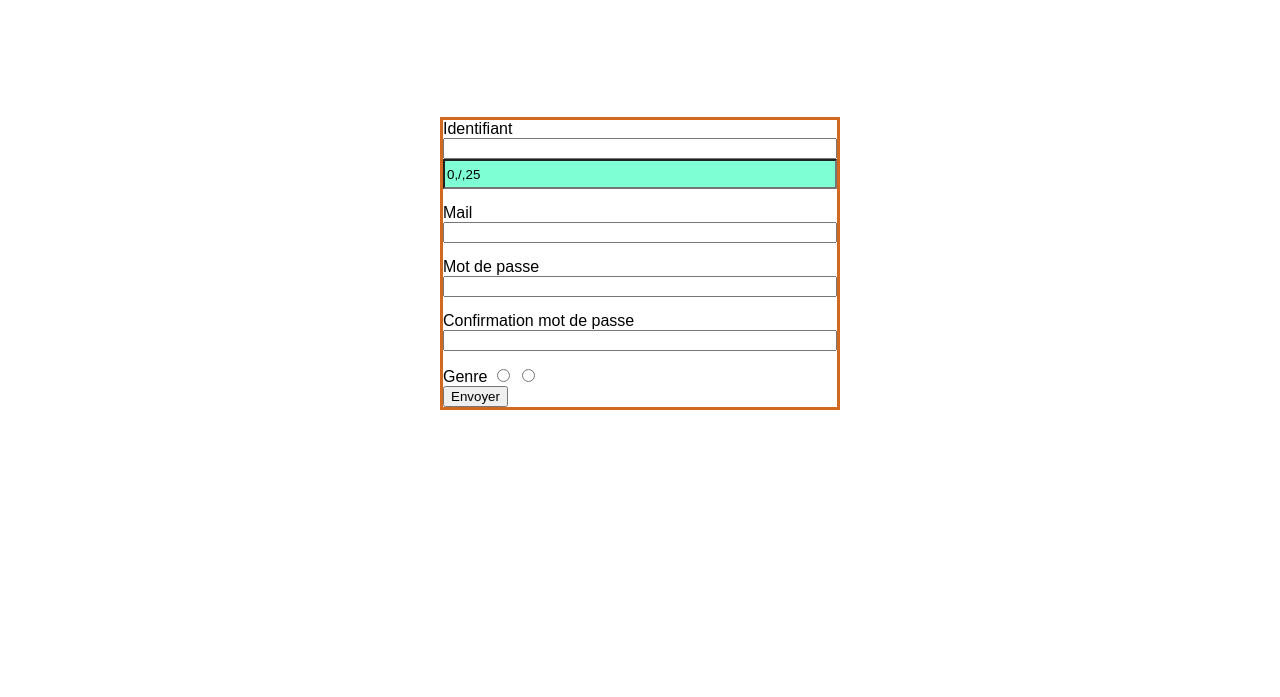
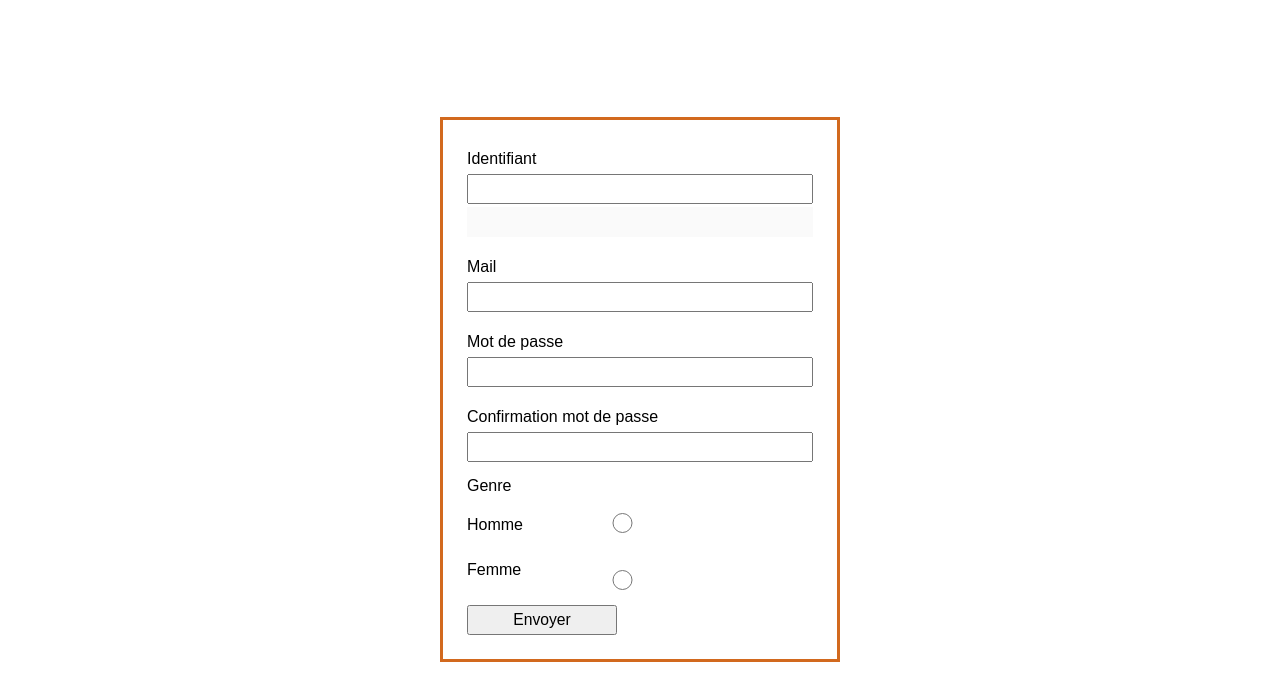
Before and after one commit to dadinod/Formulaire, a plain HTML site: page index.html in a window 1280 px wide. Shown: the part 103-800 px from the top of the page. Drawn offline with Linux system fonts and the light colour scheme.

Commit message:
dernier tour

```diff
--- a/form.js
+++ b/form.js
@@ -1,10 +1,113 @@
 
-(function(a,b){
+function identity(){
     var ident = document.getElementById("ident");
     var compte = document.getElementById("compte");
     var a = ident.value.length;
     var b = 25;
 
-    compte.value = [a,'/',b];
+    compte.value = [a+'/'+b];
     ident.maxLength = 25;
+}
+
+(function validateMdp() {
+    var mdp = document.getElementById("mdp");
+    var security = 0;
+
+    if (security == 1){
+        mdp.style.borderColor = 'red';
+    } else if (security == 2){
+        mdp.style.borderColor = 'orange';
+    }
 })();
+
+function confirmeMdp() {
+    var confmdp = document.getElementById("confmdp");
+
+    if (confmdp.value != mdp.value){
+        confmdp.style.borderColor = 'red';
+    } else{
+        confmdp.style.borderColor = 'green';
+    }
+}
+
+(function validateGender(gen) {
+    if ((inscription.gen[0].checked == false)
+    && (inscription.gen[1].checked == false)) {
+
+    } else {
+
+    }
+    return error;
+})();
+
+function validateEmail() {
+    var email = document.getElementById("email");
+    var error = "";
+    var temail = trim(email.value); // value of field with whitespace trimmed off
+    var emailFilter = /^[^@]+@[^@.]+\.[^@]*\w\w$/;
+    var illegalChars = /[\(\)\<\>\,\;\:\\\"\[\]]/;
+
+    if (email.value == "") {
+        email.style.borderColor = 'Red';
+        var error = "2";
+    } else if (!emailFilter.test(temail)) { //test email for illegal characters
+        email.style.borderColor = 'Red';
+        var error = "3";
+    } else if (email.value.match(illegalChars)) {
+        email.style.borderColor = 'Red';
+        var error = "4";
+    } else {
+        email.style.borderColor = 'initial';
+    }
+    return error;
+}
+
+//     else if (mdp.value.length >= 5){
+//         security ++;
+//     }
+
+//     // if (mdp.value.match( /[^a-zA-Z\d]/g)){
+//     //     mdp.style.borderColor = 'red';
+//     // }
+//     //  else if (mdp.value.length >= 5){
+//     //     mdp.style.borderColor = 'orange';
+//     // } else if (mdp.value.length >= 5 && mdp.value.match(/[0-9]/g)){
+//     //     mdp.style.borderColor = 'blue';
+//     // } else if (mdp.value.match( /[0-9]/g) && mdp.value.match( /[A-Z]/g) && mdp.value.match( /[^a-zA-Z\d]/g) && mdp.value.length < 5){
+//     //     mdp.style.borderColor = 'green';
+//     // } else{
+//     //     mdp.style.borderColor = 'black';
+//     // }
+
+//     // (function lenghMdp(){
+
+//     //  else if (mdp.value.length < 5){
+
+//     //         intensity += 1;
+//     //      }
+
+//     // })();
+
+//     // (function numMdp(){
+
+//     //     if (mdp.value.match( /[0-9]/g)){
+//     //         intensity += 1;
+//     //     }
+//     // })();
+
+//     // (function lmajMdp(){
+
+//     //     if (mdp.value.match( /[A-Z]/g)){
+
+//     //         intensity += 1;
+//     //     }
+//     // })();
+
+//     // (function speMdp(){
+
+//     //     if (mdp.value.match( /[^a-zA-Z\d]/g)){
+
+//     //         intensity += 1;
+//     //     }
+//     // })();
+// }
--- a/index.html
+++ b/index.html
@@ -14,30 +14,36 @@
     </header>
     <div id="container">
         <div id="content">
-            <form action="">
+            <form id="inscription" action="" method="">
                 <div>
                     <label for="">Identifiant</label>
-                    <input type="text" id="ident" onkeyup="function(a,b)">
-                    <input type="text" id="compte">
+                    <input type="text" id="ident" onkeydown="identity()" required>
+                    <input type="text" id="compte" disabled="disabled">
                 </div>
                 <div class="top15">
                     <label for="">Mail</label>
-                    <input id="mail" type="email" name="" id="">
+                    <input id="email" type="email" name="email" onkeyup="validateEmail()" required>
                 </div>
                 <div class="top15">
                     <label for="">Mot de passe</label>
-                    <input id="mdp" type="text">
+                    <input id="mdp" type="text"  >
                 </div>
                 <div class="top15">
                     <label for="">Confirmation mot de passe</label>
-                    <input id=" conf_mdp" type="text">
+                    <input id="confmdp" type="text" onkeydown="confirmeMdp()" required>
                 </div>
-                <div id="gender" class="top15">
-                    <label for="">Genre</label>
-                    <input class="check" type="radio" name="" id="">
-                    <input class="check" type="radio" name="" id="">
+                <div id="gender" class="top15">Genre
+                    <div class="genre top15 overflow">
+                        <label  class="check top15">Homme</label>
+                        <input id="men" type="radio" name="gen" class="radio"  required>
+                    </div>
+                    <div class="genre top15 overflow">
+                        <label  class="check top15">Femme</label>
+                        <input id="women" type="radio" name="gen" class="top15 radio"  required>
+                    </div>
+
                 </div>
-                <button type="submit">Envoyer</button>
+                <button id="submit" type="submit" class="top15">Envoyer</button>
             </form>
         </div>
     </div>
--- a/styles.css
+++ b/styles.css
@@ -44,18 +44,44 @@ form{
     border: chocolate solid 3px;
     width: 400px;
     margin: 0 auto;
+    padding: 2%;
 }
 .top15{
     margin-top: 15px;
 }
 input{
     width: 100%;
+    height: 30px;
+}
+.genre{
+    width: 100%;
 }
 .check{
-    width: initial;
+    width: 100%;
+    text-align: center;
 }
 #compte{
-    background-color: aquamarine;
     width: 100%;
     height: 30px;
+    border: none;
+    margin-top: 3px;
 }
+.radio{
+    width: 10%;
+    height: 20px;
+    margin-right: 50%;
+    float: right;
+    background-color: #fff;
+}
+#submit{
+    width: 150px;
+    height: 30px;
+    font-size: 98%;
+}
+.overflow{
+    overflow: hidden;
+}
+label{
+    height: 30px;
+    line-height: 30px;
+}
```
